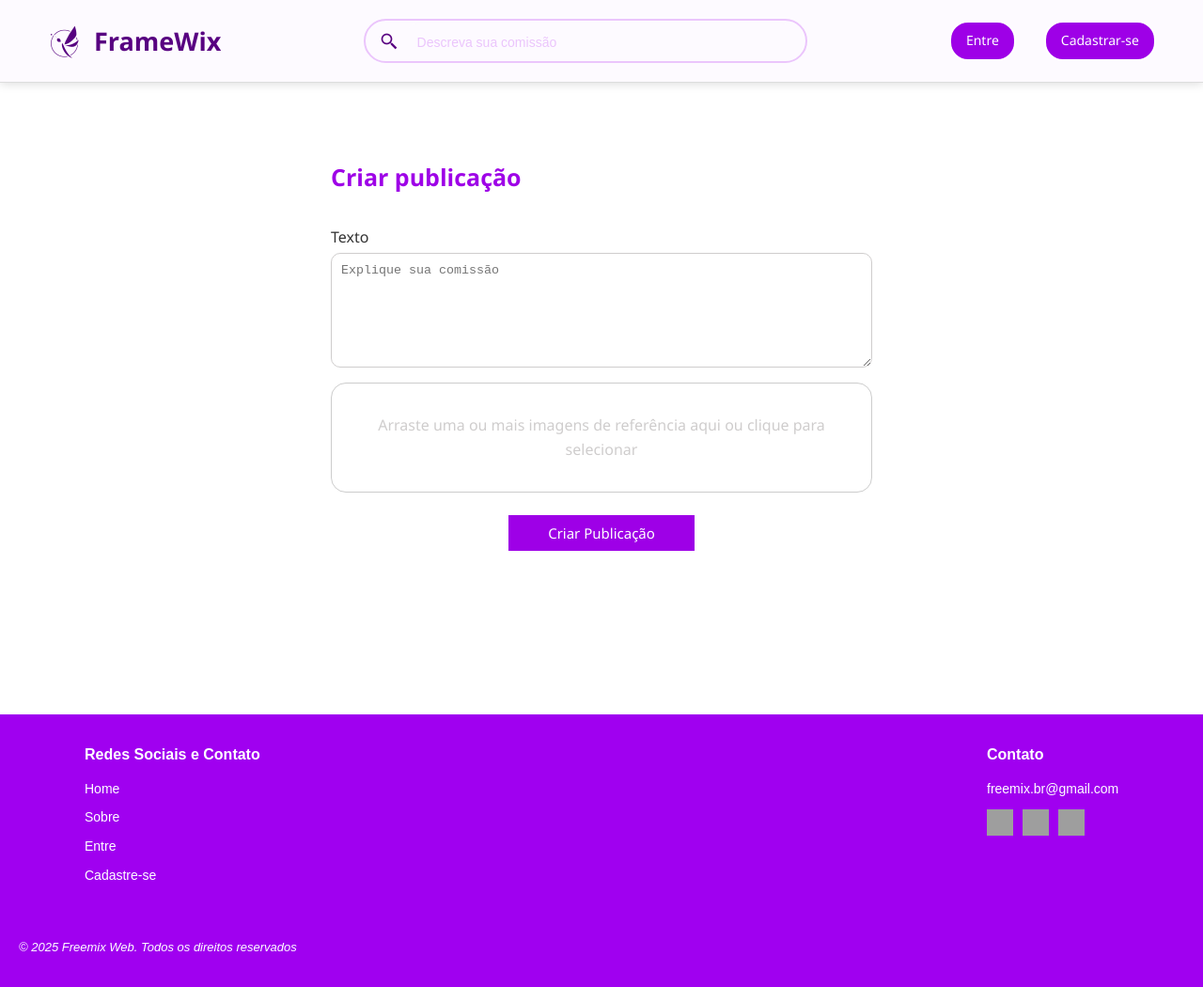
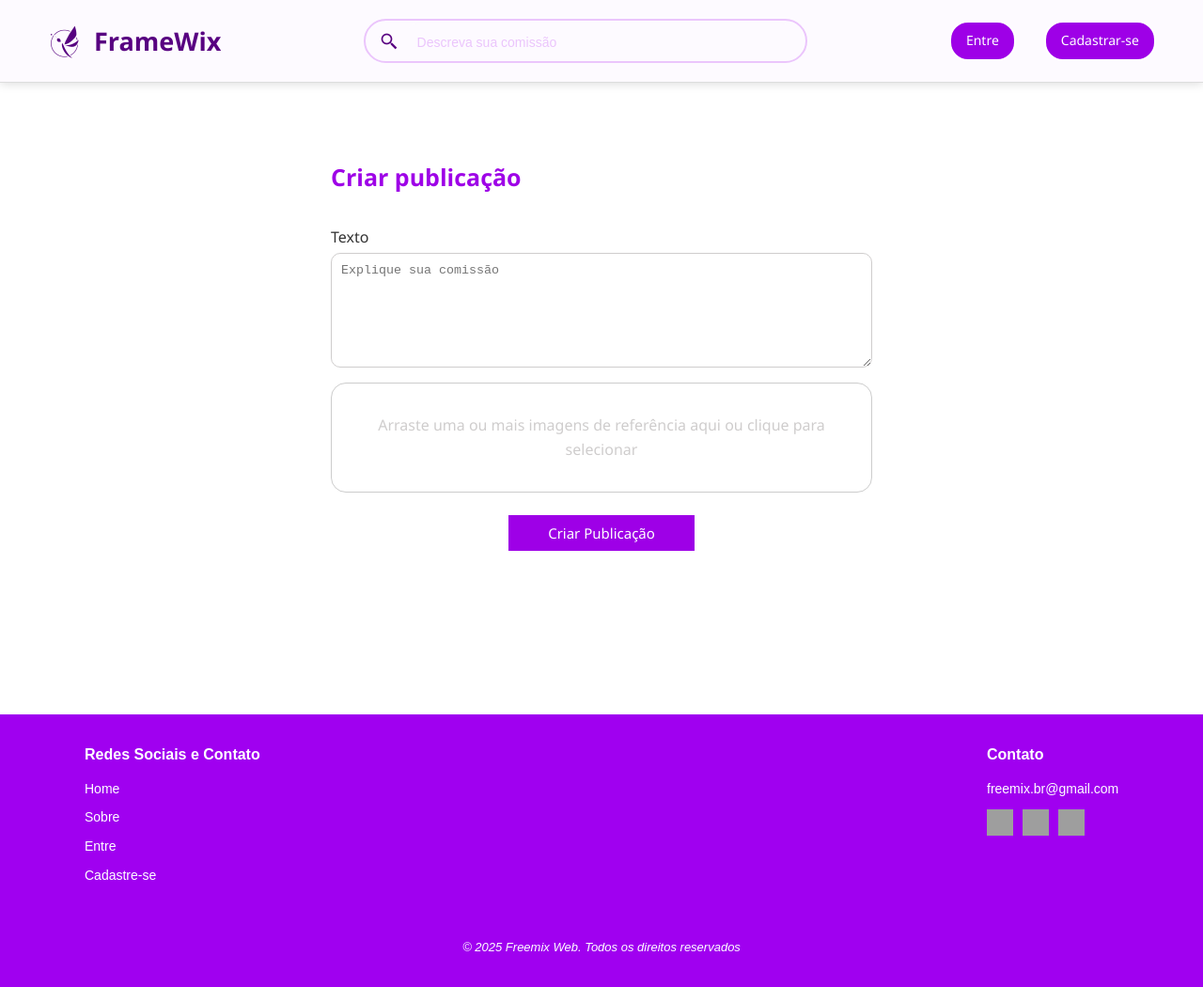
Before and after one commit to LucasSerrato/E-commerceVendaDeArtes, a React (Create React App) app in the folder frontend/: page /post in a window 1280 px wide. Shown: the whole page at 94% size. Built offline with nearby package versions, Linux system fonts and the light colour scheme; grey boxes are pictures that could not be loaded.

Commit message:
atualizei o footer, estava na esquerda da página apenas centralizei.

```diff
--- a/frontend/src/components/Footer/Footer.jsx
+++ b/frontend/src/components/Footer/Footer.jsx
@@ -51,7 +51,9 @@ export default function Footer() {
                 </div>
             </div>
 
-            <p className={styles.footerCopy}>© 2025 Freemix Web. Todos os direitos reservados</p>
+            <p className={styles.footerCopy}>
+                © 2025 Freemix Web. Todos os direitos reservados
+            </p>
         </footer>
     );
 }
--- a/frontend/src/components/Footer/Footer.module.css
+++ b/frontend/src/components/Footer/Footer.module.css
@@ -61,10 +61,14 @@
 
 .footerCopy {
     text-align: center;
+    width: 100%;
+    display: block;
     margin-top: 30px;
     font-size: 13px;
     font-style: italic;
+    color: white;
 }
+
 
 /* ======== NAVBAR (TOPO) ADICIONADO AO Footer.module.css ======== */
 
```
